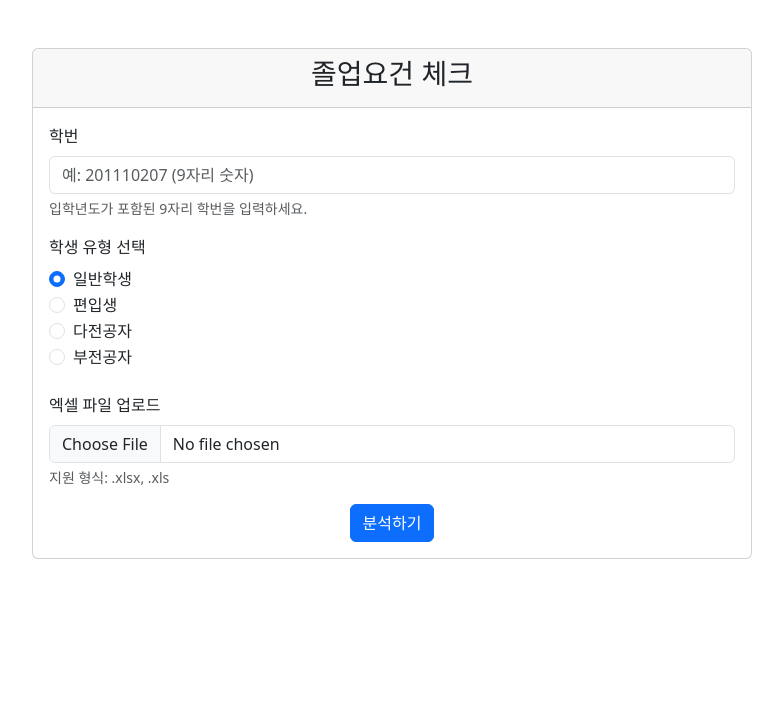
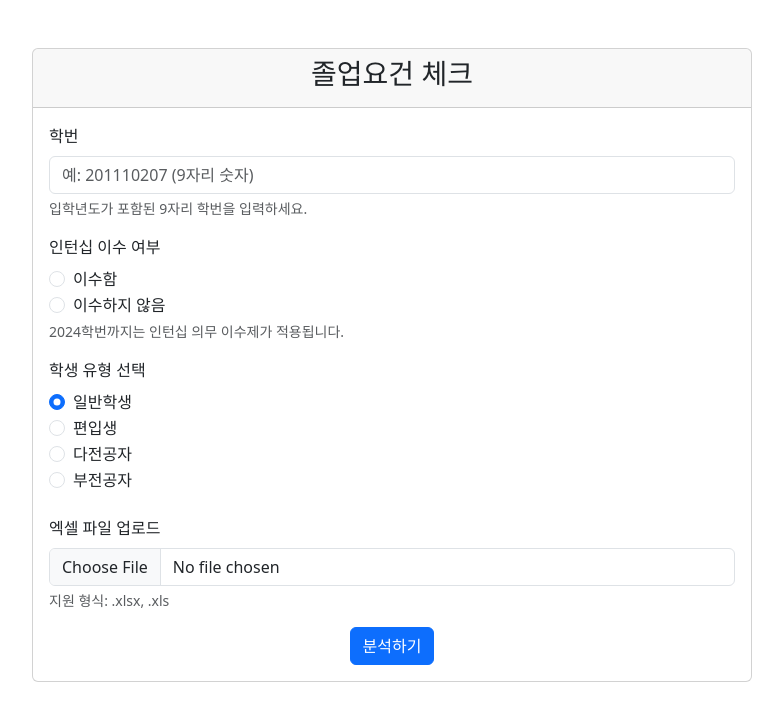
Before and after one commit to crescentfull/kuphilGraduate, a Django app: page / in a window 1280 px wide. Shown: the part 56-777 px from the top of the page, without its empty margins (248-1031 px from the left). Run offline with Django 5.2, Linux system fonts and the light colour scheme.

Commit message:
feat
: 인턴십 의무 이수제 체크 로직 생성

```diff
--- a/graduateCheck/myapp/templates/upload.html
+++ b/graduateCheck/myapp/templates/upload.html
@@ -24,6 +24,23 @@
                                    pattern="\d{9}" maxlength="9" required
                                    placeholder="예: 201110207 (9자리 숫자)">
                             <div class="form-text">입학년도가 포함된 9자리 학번을 입력하세요.</div>
+                        </div>
+
+                        <div class="mb-3">
+                            <label class="form-label">인턴십 이수 여부</label>
+                            <div class="form-check">
+                                <input class="form-check-input" type="radio" name="internship_completed" id="internship_yes" value="yes">
+                                <label class="form-check-label" for="internship_yes">
+                                    이수함
+                                </label>
+                            </div>
+                            <div class="form-check">
+                                <input class="form-check-input" type="radio" name="internship_completed" id="internship_no" value="no">
+                                <label class="form-check-label" for="internship_no">
+                                    이수하지 않음
+                                </label>
+                            </div>
+                            <div class="form-text">2024학번까지는 인턴십 의무 이수제가 적용됩니다.</div>
                         </div>
 
                         <div class="mb-4">
--- a/graduateCheck/myapp/views/graduation_check.py
+++ b/graduateCheck/myapp/views/graduation_check.py
@@ -8,6 +8,7 @@ def analyze_graduation(request):
             excel_file = request.FILES['excel_file']
             student_id = request.POST.get('student_id')
             student_type = request.POST.get('student_type', 'normal')
+            internship_completed = request.POST.get('internship_completed', 'no')
 
             if not student_id:
                 return render(request, 'upload.html', {'error': '학번을 입력해주세요.'})
@@ -15,10 +16,14 @@ def analyze_graduation(request):
             # 학번에서 입학년도 추출 (예: 201110207 -> 2011)
             admission_year = int(student_id[:4])
 
+            # 2024학번까지는 인턴십 이수 여부 확인
+            if admission_year <= 2024 and not internship_completed:
+                return render(request, 'upload.html', {'error': '2024학번까지는 인턴십 이수 여부를 선택해주세요.'})
+
             df = pd.read_excel(excel_file)
 
             analyzer = GraduationAnalyzer()
-            result = analyzer.analyze(df, student_type, admission_year)
+            result = analyzer.analyze(df, student_type, admission_year, internship_completed)
 
             if 'error' in result:
                 return render(request, 'upload.html', {'error': result['error']})
```
Also changed, not shown: graduateCheck/myapp/services/graduation/analyzer.py (+10 -1 lines), graduateCheck/myapp/templates/result.html (+7 -0 lines).
